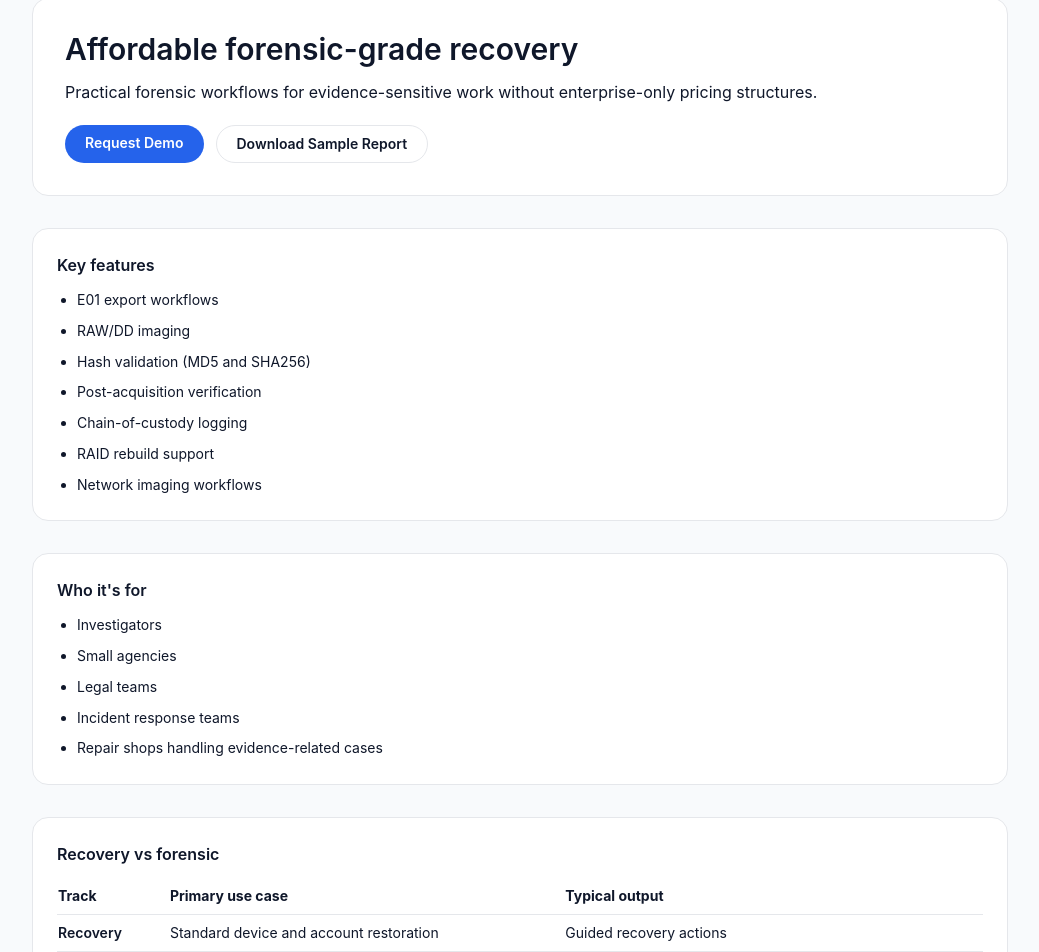
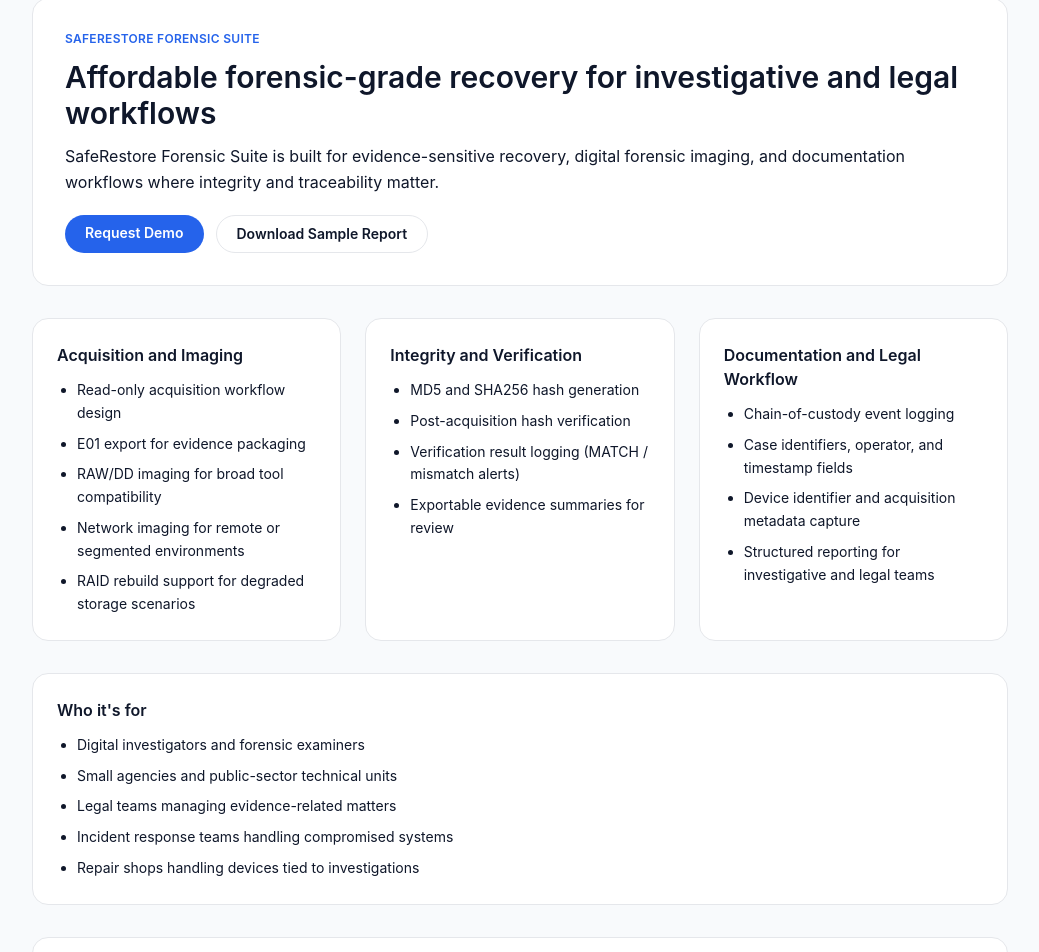
Before and after one commit to carter961995-wq/saferestore, a React (Vite) app: page /forensic in a window 1280 px wide. Shown: the part 111-1063 px from the top of the page, without its empty margins (120-1159 px from the left). Built offline with nearby package versions, Linux system fonts and the light colour scheme.

Commit message:
feat: enhance forensic suite page content and seo metadata

```diff
--- a/src/App.jsx
+++ b/src/App.jsx
@@ -45,9 +45,9 @@ const pageSeo = {
       "Review SafeRestore's SOC 2 control program, evidence workflows, and security governance model.",
   },
   "/forensic": {
-    title: "Forensic Recovery",
+    title: "Forensic Suite",
     description:
-      "Forensic-oriented acquisition, integrity, and documentation workflows for high-assurance cases.",
+      "Digital forensics workflow guidance for investigative and legal teams, including E01 imaging, hash verification, and chain-of-custody documentation.",
   },
   "/pricing": {
     title: "Pricing",
--- a/src/pages/ForensicPage.jsx
+++ b/src/pages/ForensicPage.jsx
@@ -1,17 +1,62 @@
+import { Link } from "react-router-dom";
+
+const featureGroups = [
+  {
+    heading: "Acquisition and Imaging",
+    items: [
+      "Read-only acquisition workflow design",
+      "E01 export for evidence packaging",
+      "RAW/DD imaging for broad tool compatibility",
+      "Network imaging for remote or segmented environments",
+      "RAID rebuild support for degraded storage scenarios",
+    ],
+  },
+  {
+    heading: "Integrity and Verification",
+    items: [
+      "MD5 and SHA256 hash generation",
+      "Post-acquisition hash verification",
+      "Verification result logging (MATCH / mismatch alerts)",
+      "Exportable evidence summaries for review",
+    ],
+  },
+  {
+    heading: "Documentation and Legal Workflow",
+    items: [
+      "Chain-of-custody event logging",
+      "Case identifiers, operator, and timestamp fields",
+      "Device identifier and acquisition metadata capture",
+      "Structured reporting for investigative and legal teams",
+    ],
+  },
+];
+
+const audiences = [
+  "Digital investigators and forensic examiners",
+  "Small agencies and public-sector technical units",
+  "Legal teams managing evidence-related matters",
+  "Incident response teams handling compromised systems",
+  "Repair shops handling devices tied to investigations",
+];
+
 export default function ForensicPage() {
   return (
     <section className="space-y-8">
       <section className="space-y-3 rounded-2xl border border-slate-200 bg-white p-8">
+        <p className="text-xs font-semibold uppercase tracking-wide text-ocean">
+          SafeRestore Forensic Suite
+        </p>
         <h1 className="text-3xl font-semibold text-slate">
-          Affordable forensic-grade recovery
+          Affordable forensic-grade recovery for investigative and legal workflows
         </h1>
         <p className="text-base leading-relaxed text-slate-600">
-          Practical forensic workflows for evidence-sensitive work without
-          enterprise-only pricing structures.
+          SafeRestore Forensic Suite is built for evidence-sensitive recovery,
+          digital forensic imaging, and documentation workflows where integrity
+          and traceability matter.
         </p>
         <div className="flex flex-wrap gap-3 pt-2">
           <a
-            href="#"
+            href="/support"
             className="inline-flex rounded-full bg-ocean px-5 py-2 text-sm font-semibold text-white transition hover:opacity-90"
           >
             Request Demo
@@ -26,56 +71,64 @@ export default function ForensicPage() {
         </div>
       </section>
 
-      <section className="rounded-2xl border border-slate-200 bg-white p-6">
-        <h2 className="text-base font-semibold text-slate">Key features</h2>
-        <ul className="mt-3 list-disc space-y-2 pl-5 text-sm leading-relaxed text-slate-600">
-          <li>E01 export workflows</li>
-          <li>RAW/DD imaging</li>
-          <li>Hash validation (MD5 and SHA256)</li>
-          <li>Post-acquisition verification</li>
-          <li>Chain-of-custody logging</li>
-          <li>RAID rebuild support</li>
-          <li>Network imaging workflows</li>
-        </ul>
+      <section className="grid gap-6 md:grid-cols-3">
+        {featureGroups.map((group) => (
+          <article
+            key={group.heading}
+            className="rounded-2xl border border-slate-200 bg-white p-6"
+          >
+            <h2 className="text-base font-semibold text-slate">{group.heading}</h2>
+            <ul className="mt-3 list-disc space-y-2 pl-5 text-sm leading-relaxed text-slate-600">
+              {group.items.map((item) => (
+                <li key={item}>{item}</li>
+              ))}
+            </ul>
+          </article>
+        ))}
       </section>
 
       <section className="rounded-2xl border border-slate-200 bg-white p-6">
         <h2 className="text-base font-semibold text-slate">Who it&apos;s for</h2>
         <ul className="mt-3 list-disc space-y-2 pl-5 text-sm leading-relaxed text-slate-600">
-          <li>Investigators</li>
-          <li>Small agencies</li>
-          <li>Legal teams</li>
-          <li>Incident response teams</li>
-          <li>Repair shops handling evidence-related cases</li>
+          {audiences.map((item) => (
+            <li key={item}>{item}</li>
+          ))}
         </ul>
       </section>
 
       <section className="rounded-2xl border border-slate-200 bg-white p-6">
-        <h2 className="text-base font-semibold text-slate">Recovery vs forensic</h2>
+        <h2 className="text-base font-semibold text-slate">Recovery vs Forensic use cases</h2>
         <div className="mt-3 overflow-x-auto">
           <table className="min-w-full text-left text-sm text-slate-600">
             <thead>
               <tr className="border-b border-slate-200 text-slate">
                 <th className="py-2 pr-4">Track</th>
-                <th className="py-2 pr-4">Primary use case</th>
+                <th className="py-2 pr-4">Primary scope</th>
                 <th className="py-2">Typical output</th>
               </tr>
             </thead>
             <tbody>
               <tr className="border-b border-slate-100">
                 <td className="py-2 pr-4 font-semibold text-slate">Recovery</td>
-                <td className="py-2 pr-4">Standard device and account restoration</td>
-                <td className="py-2">Guided recovery actions</td>
+                <td className="py-2 pr-4">Standard restoration and continuity support</td>
+                <td className="py-2">Guided recovery actions and summaries</td>
               </tr>
               <tr className="border-b border-slate-100">
                 <td className="py-2 pr-4 font-semibold text-slate">Forensic</td>
-                <td className="py-2 pr-4">Evidence-sensitive investigations</td>
-                <td className="py-2">Images, hashes, verification, custody records</td>
+                <td className="py-2 pr-4">Evidence-sensitive acquisition and validation</td>
+                <td className="py-2">Images, hashes, verification logs, custody events</td>
               </tr>
             </tbody>
           </table>
         </div>
       </section>
+
+      <section className="rounded-2xl border border-slate-200 bg-white p-6">
+        <h2 className="text-base font-semibold text-slate">Related resources</h2>
+        <p className="mt-2 text-sm leading-relaxed text-slate-600">
+          Review governance details in the <Link to="/trust" className="font-semibold text-ocean underline">Trust Center</Link> and legal boundaries in the <Link to="/terms" className="font-semibold text-ocean underline">Terms of Service</Link>.
+        </p>
+      </section>
     </section>
   );
 }
```
